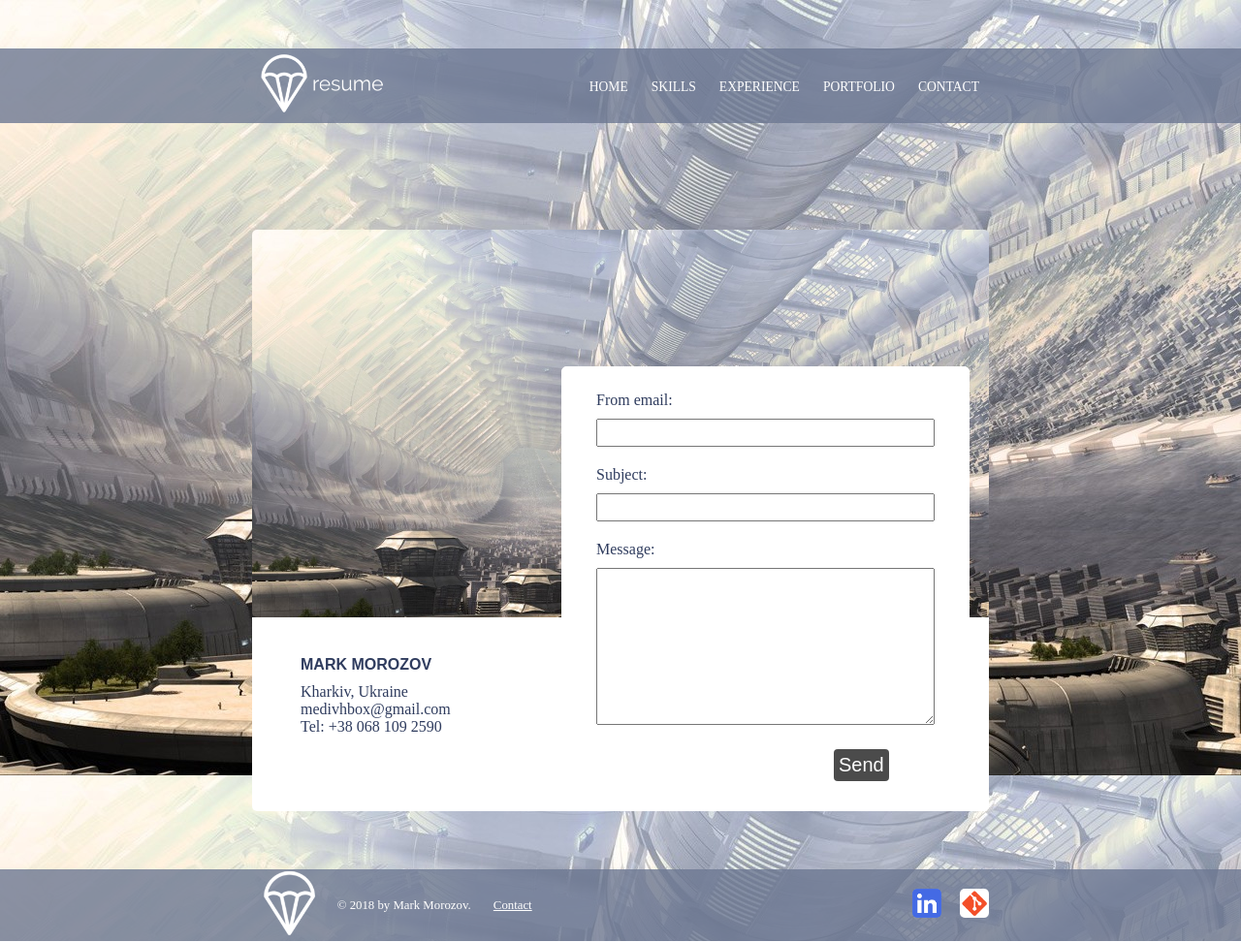
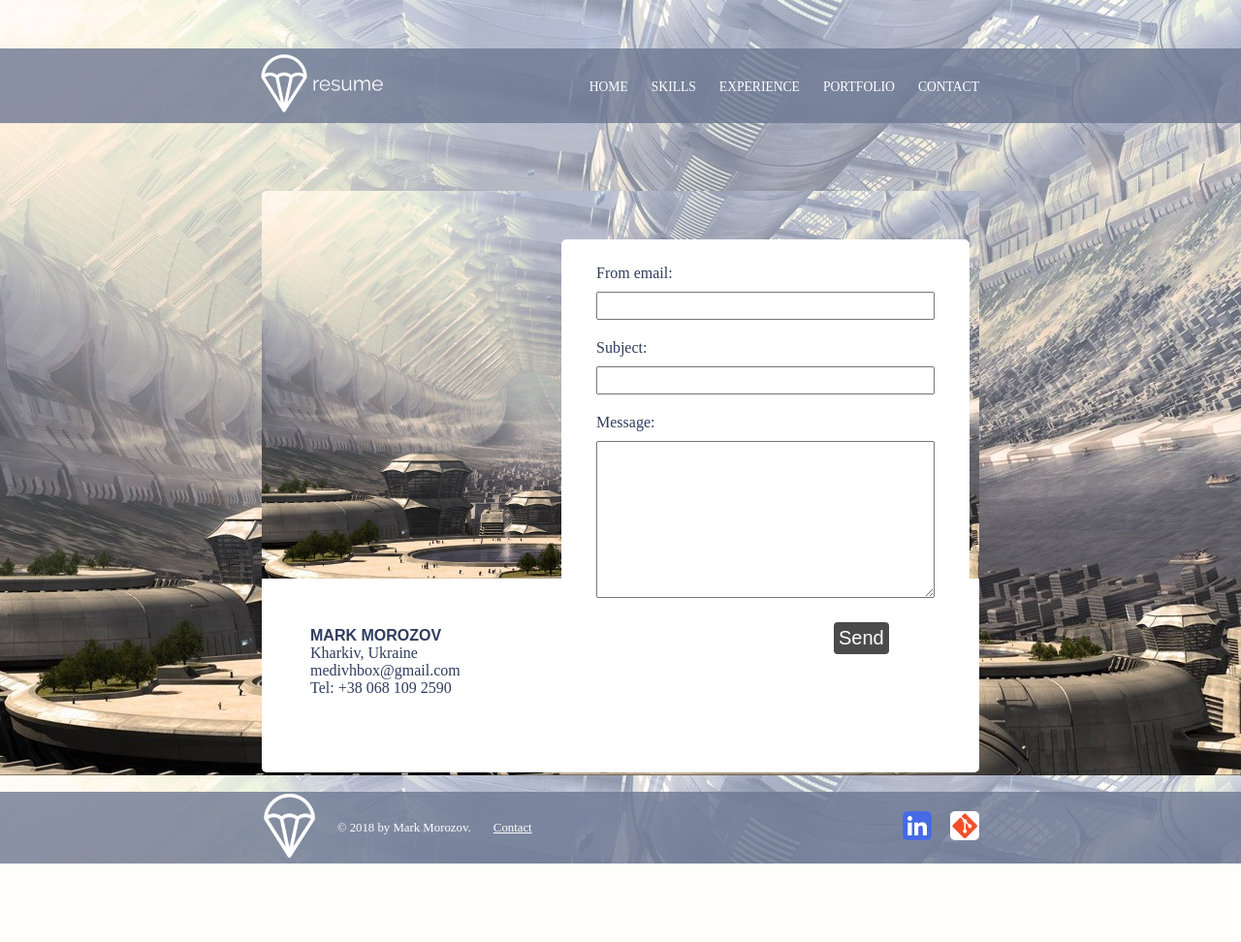
Before and after one commit to SeriousMarc/resume, a Django app: page /contact/ in a window 1280 px wide. Shown: the whole page at 97% size. After the commit the page ends 891 px from the top, so only its background shows below. Run offline with Django 3.2, Linux system fonts and the light colour scheme.

Commit message:
uploaded responsive ui

```diff
--- a/assets/styles.css
+++ b/assets/styles.css
@@ -13,6 +13,7 @@ html {
   -o-background-size: cover;
   background-size: cover;
   height: 100%;
+  color: #fff;
 }
 
 h1, h2, h3 {
@@ -30,9 +31,9 @@ h3 {font-size: 1em;}
 body {
   min-height: 100%;
   display: grid;
-  grid-template-columns: minmax(760px, auto);
+  grid-template-columns: 100%;
   grid-template-rows: auto 1fr auto;
-  grid-gap: 50px;
+  grid-gap: 10px;
   color: white;
   margin-top:50px;
   overflow-x:hidden;
@@ -82,24 +83,23 @@ header .main-nav li a:hover {
 main {
   width: 760px;
   margin: auto;
-  padding: 10px;
 }
 
 .content {
-	position: relative;
-	left: 0;
-	-webkit-animation: mymove 5s infinite;
-	animation: mymove 1.5s 1;
+	padding: 10px;
+
+	-webkit-animation: fadein 1s;
+	animation: fadein 1s;
 }
 
-@-webkit-keyframes mymove {
-  0% {left: 500px;}
-  50% {left: 0;}
+@-webkit-keyframes fadein {
+  from { opacity: 0 }
+  to {opacity: 1 }
 }
 
-@keyframes mymove {
-  0% {left: 500px;}
-  50% {left: 0;}
+@keyframes fadein {
+  from { opacity: 0 }
+  to {opacity: 1 }
 }
 
 footer {
@@ -138,7 +138,7 @@ footer .footer-creator li a {
 
 footer .footer-nav {
   justify-self: end;
-  margin: auto 0;
+  margin: auto 10px;
 }
 
 footer .footer-nav li {
@@ -295,32 +311,40 @@ hr.style2 {
 .contact-content {
   display: grid;
   grid-template-rows: 400px 1fr;
-  position: relative;
+  color: #2f3c5e;
 }
 
 .contact-content .contact-top-block {
   background: url(bg.jpg);
   background-size: cover;
-  border-radius: 5px;
+  background-position: center;
+  border-top-left-radius: 5px;
+  border-top-right-radius: 5px;
+  display: flex;
+  justify-content: flex-end;
 }
 
 .contact-content .contact-bot-block {
   background: white;
   color: #2f3c5e;
-  position: relative;
   height: 200px;
   border-bottom-left-radius: 5px;
   border-bottom-right-radius: 5px;
+  display: flex;
+  justify-content: flex-start;
 }
 
 .contact-content .site-form {
   border: 1px solid white;
-  border-radius: 5px;
+  border-top-left-radius: 5px;
+  border-top-right-radius: 5px;
   padding: 20px;
   background: white;
-  position: absolute;
-  bottom: 0px;
-  right: 20px;
+  margin: 50px 10px 0px 10px;
+  min-width: 250px;
+  max-width: 400px;
+  height: 400px;
+  z-index: 1;
 }
 
 .contact-content .site-form p {
@@ -334,6 +358,7 @@ hr.style2 {
     padding: 5px;
     width: 100%;
     box-sizing: border-box;
+  	overflow-x:hidden;
 }
 
 .site-form button[type="submit"] {
@@ -356,13 +381,12 @@ hr.style2 {
 }
 
 .contact-bot-block .contact-info {
-  position: absolute;
-  left: 50px;
-  top: 40px;
+	margin: 50px 0px 0px 50px;
+	z-index: 2;
 }
 
 .contact-bot-block .contact-info h3{
-  padding: 0px 0px 10px 0px;
+  padding: 0px 0px 0px 0px;
   display: inline-block
 }
 
--- a/contact/templates/contact/contact.html
+++ b/contact/templates/contact/contact.html
@@ -1,14 +1,7 @@
 {% extends 'base_layout.html'%}
 {% block content %}
   <div class="contact-content">
-    <div class="contact-top-block"><img src="" alt=""></div>
-    <div class="contact-bot-block">
-      <div class="contact-info">
-        <h3>Mark Morozov</h3>
-        <p>Kharkiv, Ukraine</p>
-        <p>medivhbox@gmail.com</p>
-        <p>Tel: +38 068 109 2590</p>
-      </div>
+    <div class="contact-top-block">
       <div class="site-form">
         <form method="post">
           {% csrf_token %}
@@ -19,5 +12,13 @@
         </form>
       </div>
     </div>
+    <div class="contact-bot-block">
+      <div class="contact-info">
+        <h3>Mark Morozov</h3>
+        <p>Kharkiv, Ukraine</p>
+        <p>medivhbox@gmail.com</p>
+        <p>Tel: +38 068 109 2590</p>
+      </div>
+    </div>
   </div>
 {% endblock %}
--- a/contact/views.py
+++ b/contact/views.py
@@ -12,6 +12,7 @@ def contact(request):
             subject = form.cleaned_data['subject']
             from_email = form.cleaned_data['from_email']
             message = form.cleaned_data['message']
+            message += ' from: ' + from_email
             try:
                 send_mail(subject, message, from_email, ['medivhbox@gmail.com'], fail_silently=True)
             except BadHeaderError:
--- a/templates/base_layout.html
+++ b/templates/base_layout.html
@@ -4,6 +4,7 @@
   <head>
     <meta charset="utf-8">
     <title></title>
+    <meta name="viewport" content="width=device-width, initial-scale=1.0">
     <link rel="stylesheet" href="{% static 'styles.css' %}">
   </head>
   <body>
```
Also changed, not shown: other parts of assets/styles.css (+119 -14 lines), db.sqlite3, media/git_bEnex8C_DVJgKTz.png (added), media/nav-logo-git.png (added).
